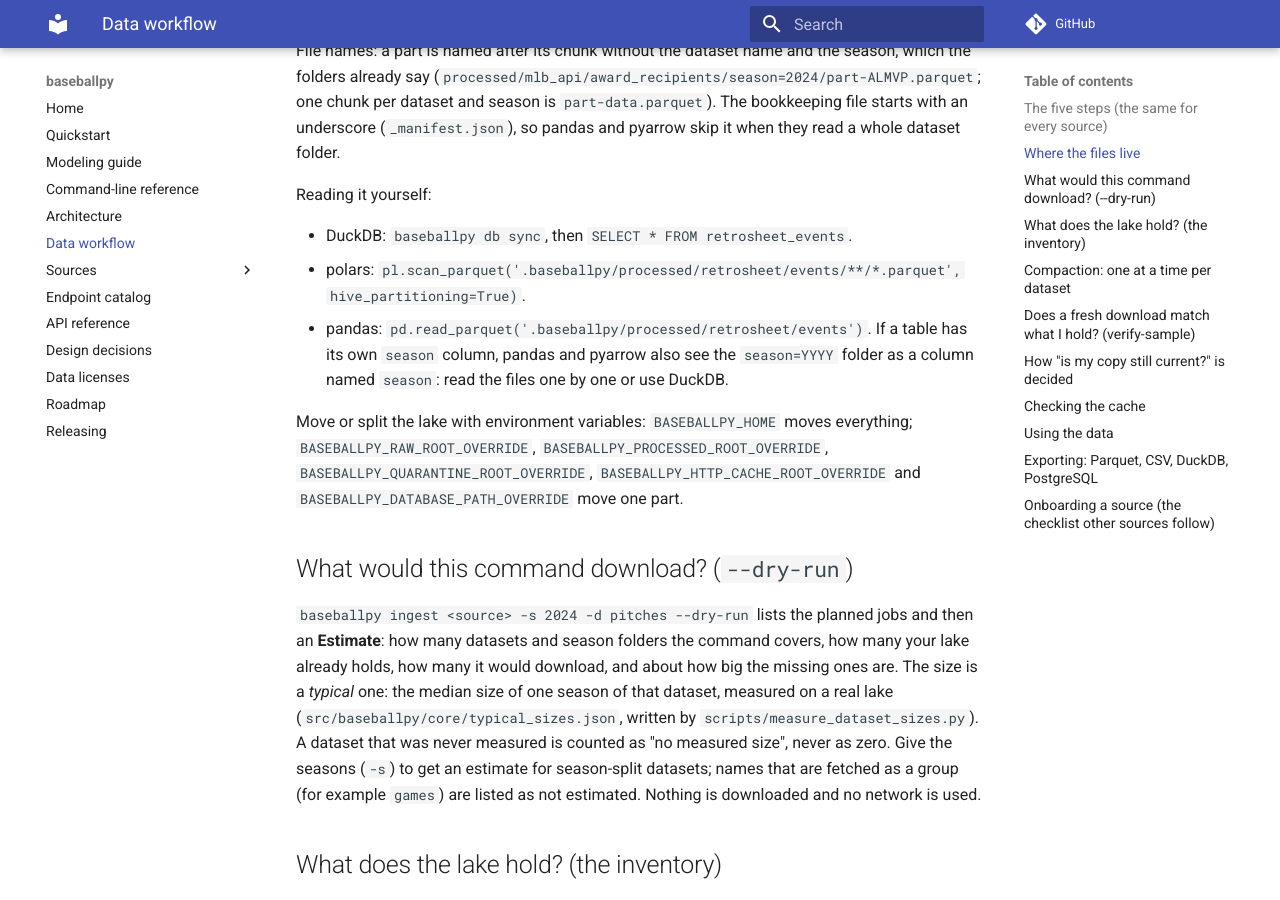
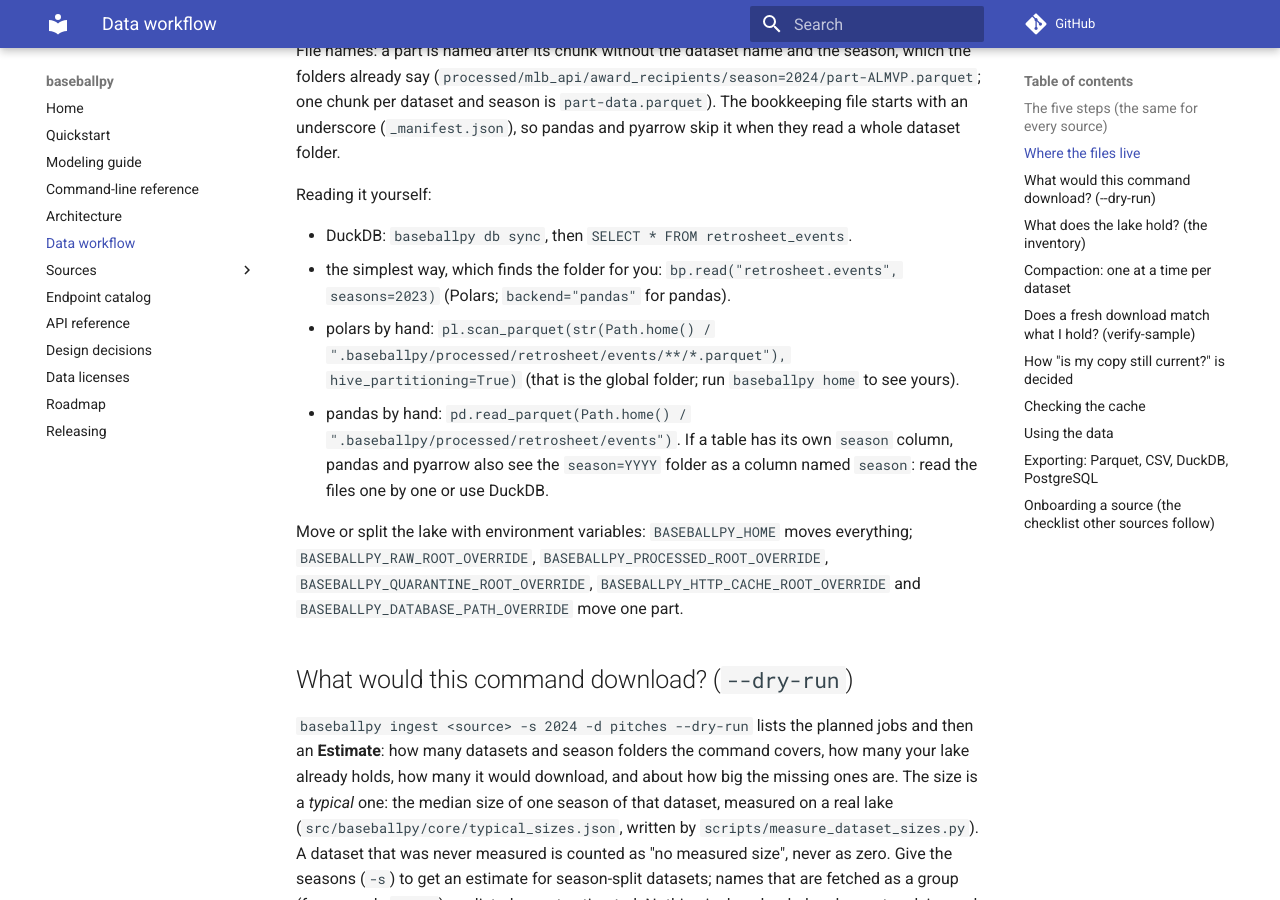
Before and after one commit to cbwinslow/baseballpy, an MkDocs documentation site: the page built from docs/DATA_WORKFLOW.md, in a window 1280 px wide and 900 px high, scrolled down 1189 px. Built offline with MkDocs 1.6.1 and Material for MkDocs 9.7.7, drawn with Linux system fonts in a browser that asks for light colours; comment, search, counter and statistics services are not loaded.

Commit message:
docs: DATA_WORKFLOW reads from the global folder and points to bp.read
Co-Authored-By: Claude Sonnet 5.5 <noreply@anthropic.com>

```diff
--- a/docs/DATA_WORKFLOW.md
+++ b/docs/DATA_WORKFLOW.md
@@ -36,8 +36,9 @@ File names: a part is named after its chunk without the dataset name and the sea
 Reading it yourself:
 
 - DuckDB: `baseballpy db sync`, then `SELECT * FROM retrosheet_events`.
-- polars: `pl.scan_parquet('.baseballpy/processed/retrosheet/events/**/*.parquet', hive_partitioning=True)`.
-- pandas: `pd.read_parquet('.baseballpy/processed/retrosheet/events')`. If a table has its own `season` column, pandas and pyarrow also see the `season=YYYY` folder as a column named `season`: read the files one by one or use DuckDB.
+- the simplest way, which finds the folder for you: `bp.read("retrosheet.events", seasons=2023)` (Polars; `backend="pandas"` for pandas).
+- polars by hand: `pl.scan_parquet(str(Path.home() / ".baseballpy/processed/retrosheet/events/**/*.parquet"), hive_partitioning=True)` (that is the global folder; run `baseballpy home` to see yours).
+- pandas by hand: `pd.read_parquet(Path.home() / ".baseballpy/processed/retrosheet/events")`. If a table has its own `season` column, pandas and pyarrow also see the `season=YYYY` folder as a column named `season`: read the files one by one or use DuckDB.
 
 Move or split the lake with environment variables: `BASEBALLPY_HOME` moves everything;
 `BASEBALLPY_RAW_ROOT_OVERRIDE`, `BASEBALLPY_PROCESSED_ROOT_OVERRIDE`, `BASEBALLPY_QUARANTINE_ROOT_OVERRIDE`,
```
